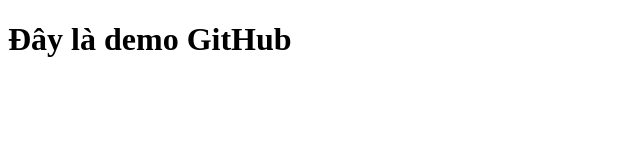
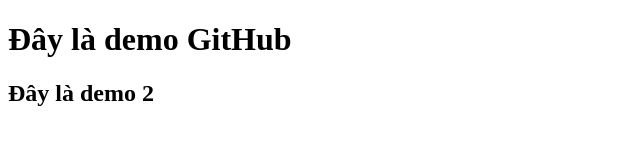
Before and after one commit to ChuAn1502/CNPM, a plain HTML site: page index.html in a window 1280 px wide. Shown: the whole page, without its empty margins (0-640 px from the left). Drawn offline with Linux system fonts and the light colour scheme.

Commit message:
commit thứ 2

```diff
--- a/index.html
+++ b/index.html
@@ -8,5 +8,6 @@
 </head>
 <body>
     <h1>Đây là demo GitHub</h1>
+    <h2>Đây là demo 2</h2>
 </body>
 </html>
```
